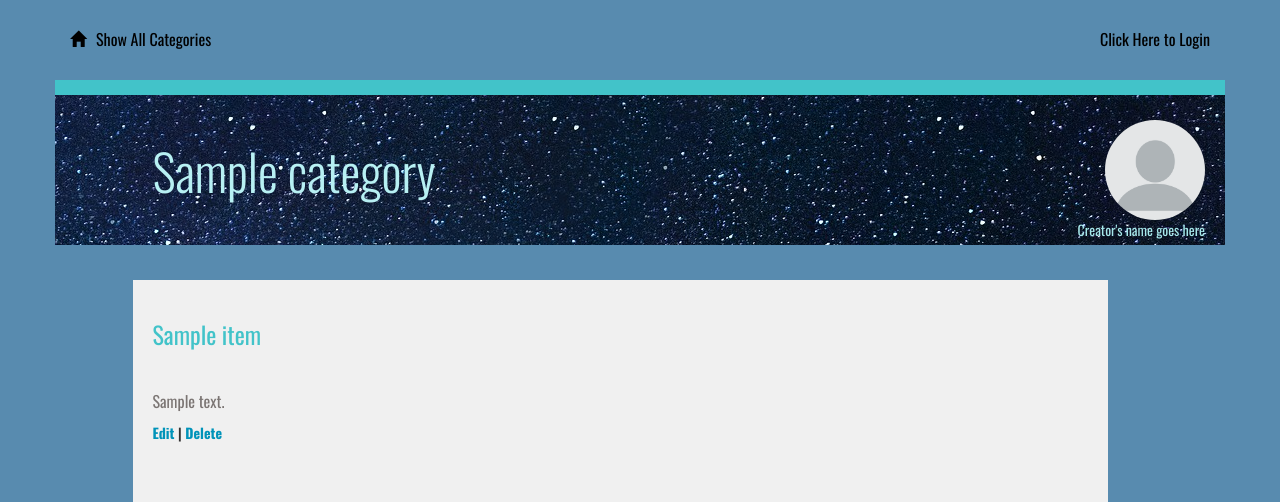
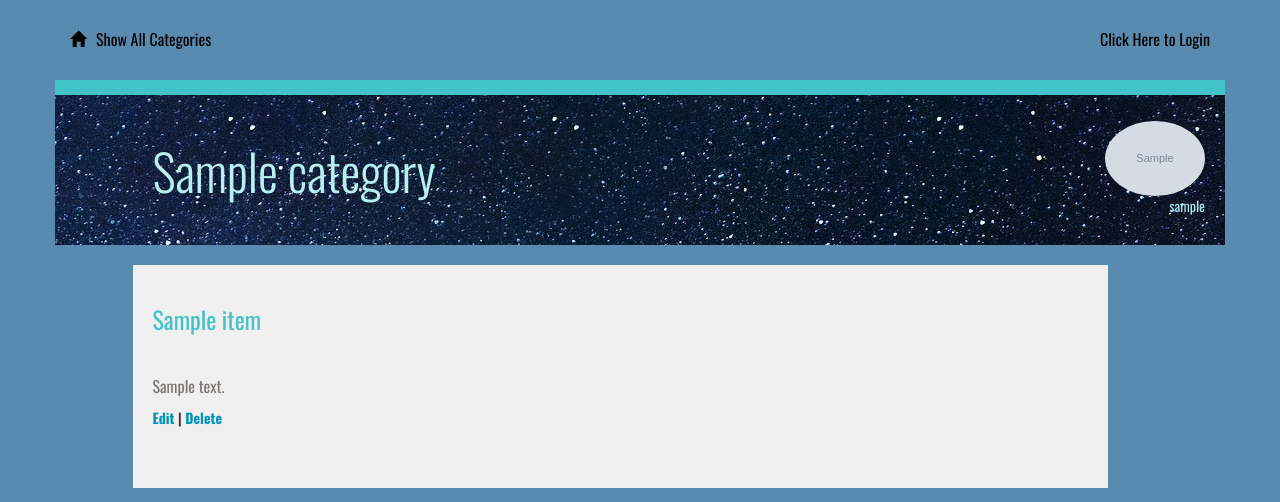
Before and after one commit to sjcorreia/catalog-project, a Flask app: template vagrant/catalog/templates/viewcatalogitem.html in a window 1280 px wide. Shown: the top 502 px of the page. Run offline with Flask 2, Linux system fonts and the light colour scheme; the template is opened without the code that fills it: most values are stand-ins (such as "Sample title", 1, 10 or a date in 2020); grey boxes marked "Sample" are stand-in pictures; some libraries are stand-ins or nearby versions.

Commit message:
Replaces placeholder text with creator's name

```diff
--- a/vagrant/catalog/templates/viewcatalogitem.html
+++ b/vagrant/catalog/templates/viewcatalogitem.html
@@ -6,8 +6,8 @@
     <div class="col-md-11 col-md-offset-1 padding-none">
         <h1>{{category.name}}
             <figure class="creator">
-                <img src="{{ url_for('static', filename='blank-profile-picture.png') }}">
-                <figcaption>Creator's name goes here</figcaption>
+                <img src={{item.user.picture}}>
+                <figcaption>{{item.user.username}}</figcaption>
             </figure>
         </h1>
 
```
